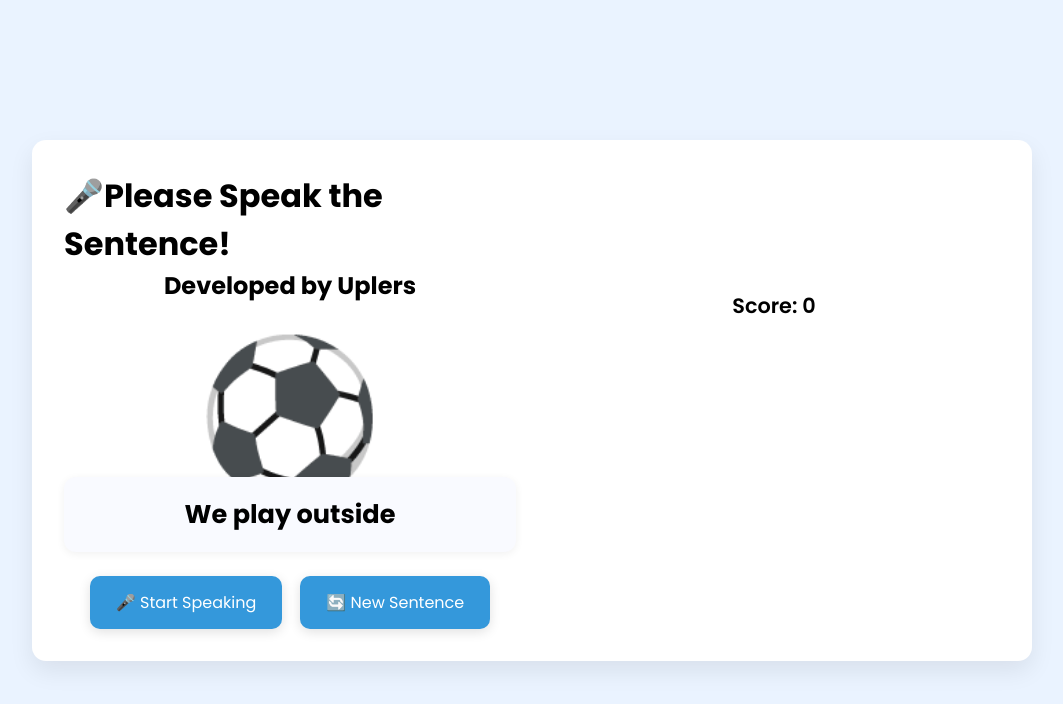
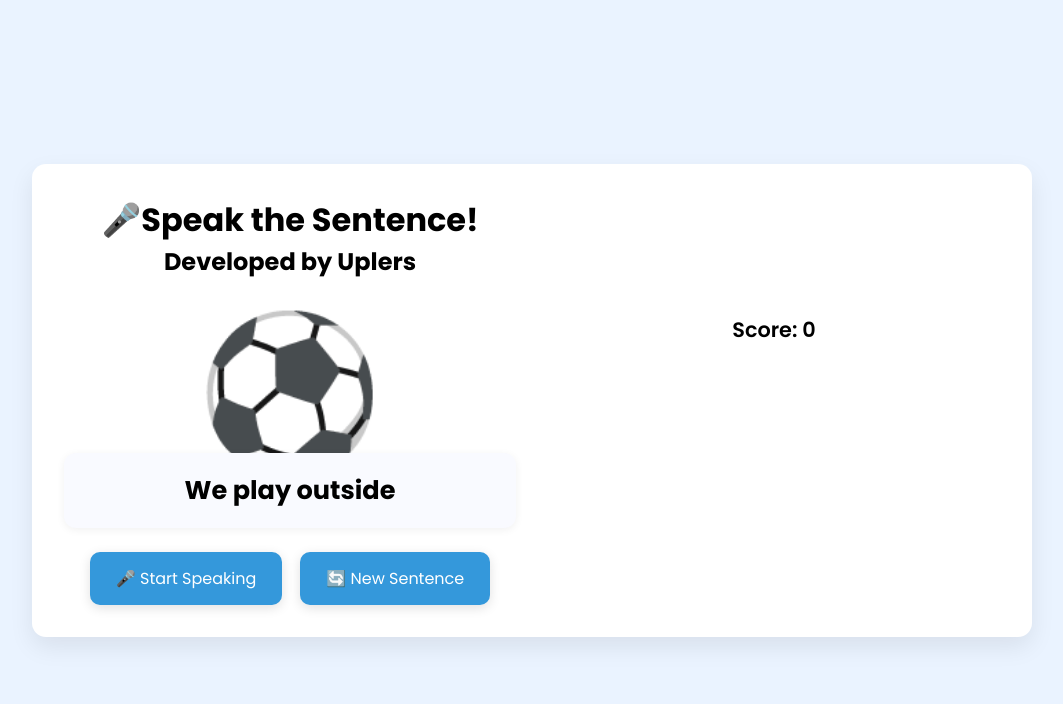
Before and after one commit to deepakuplers/speechapp, a plain HTML site: page index.html in a window 1280 px wide. Shown: the whole page, without its empty margins (108-1171 px from the left). Drawn offline with Linux system fonts and the light colour scheme.

Commit message:
modified-sentence

```diff
--- a/index.html
+++ b/index.html
@@ -65,7 +65,7 @@ button:disabled{background:#a9c5df;transform:none;cursor:not-allowed}
 <div class="box">
   <!-- LEFT SIDE -->
   <div id="left">
-    <h1>🎤Please Speak the Sentence!</h1>
+    <h1>🎤Speak the Sentence!</h1>
     <h2>Developed by Uplers</h2>
 
     <div id="image">🍎</div>
```
